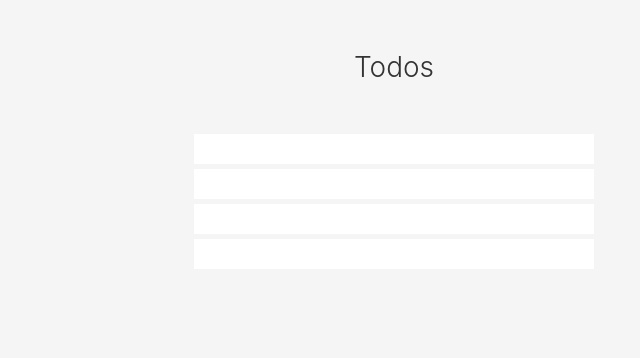
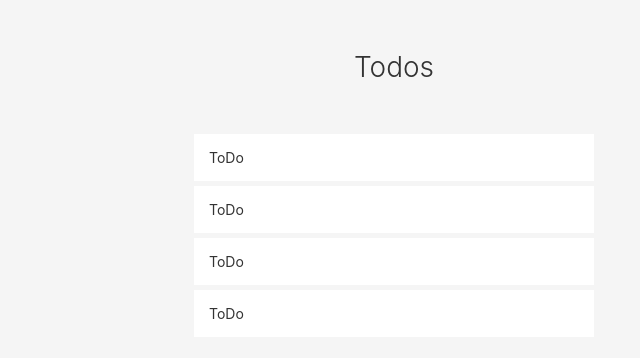
Before and after one commit to PiusFaucus-Projects/Interactive-todo-list, an Angular app: page / in a window 1280 px wide. Shown: the top 358 px of the page, without its empty margins (246-886 px from the left). Built offline with nearby package versions, Linux system fonts and the light colour scheme.

Commit message:
auto-commit-agent

```diff
--- a/src/app/todo-list/todo-list.component.html
+++ b/src/app/todo-list/todo-list.component.html
@@ -1,2 +1,3 @@
 <div class="todos">
   <div class="todo-item" *ngFor="let todo of todos">
+    <span> ToDo
```
